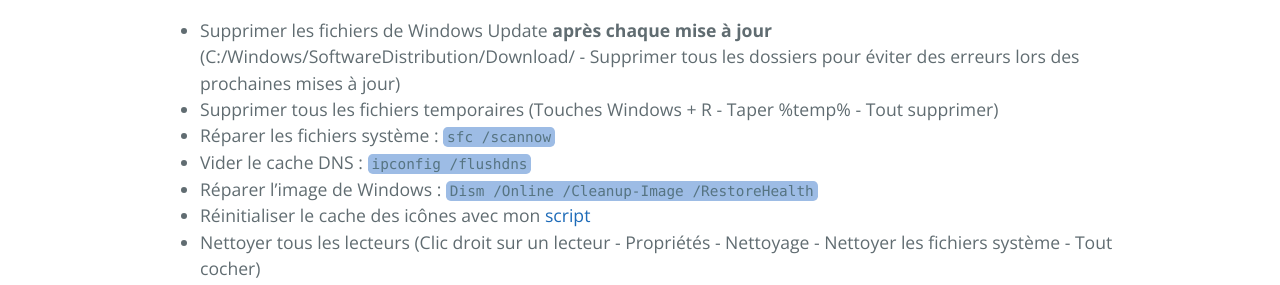
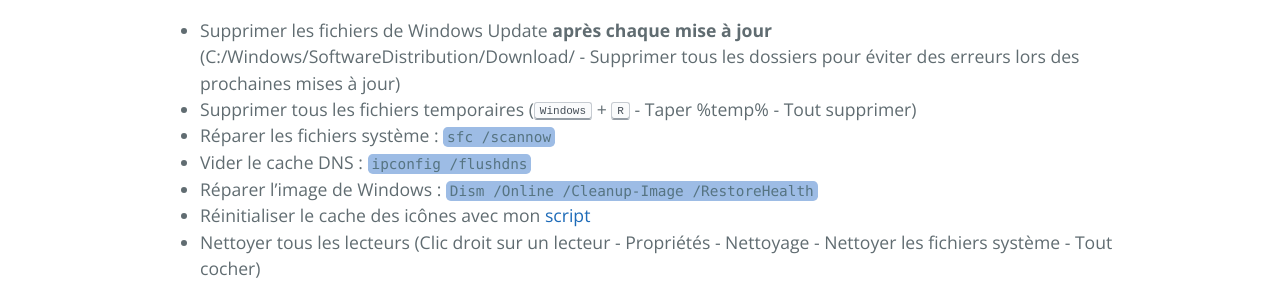
Before and after one commit to PouletEnSlip/pouletenslip.github.io, a Jekyll site: the page built from pages/opti/index.md, in a window 1280 px wide and 900 px high, scrolled down 899 px. Shown: the part 163-448 px from the top of the window. Built offline with Jekyll 4.4.1, drawn with Linux system fonts in a browser that asks for light colours; comment, search, counter and statistics services are not loaded.

Commit message:
Update index.md

```diff
--- a/pages/opti/index.md
+++ b/pages/opti/index.md
@@ -14,7 +14,7 @@
 
 Une fois que tout est bien à jour et que le PC a été redémarré :
 * Supprimer les fichiers de Windows Update **après chaque mise à jour** (C:/Windows/SoftwareDistribution/Download/ - Supprimer tous les dossiers pour éviter des erreurs lors des prochaines mises à jour)
-* Supprimer tous les fichiers temporaires (Touches Windows + R - Taper %temp% - Tout supprimer)
+* Supprimer tous les fichiers temporaires (<kbd>Windows</kbd> + <kbd>R</kbd> - Taper %temp% - Tout supprimer)
 * Réparer les fichiers système : `sfc /scannow`
 * Vider le cache DNS : `ipconfig /flushdns`
 * Réparer l’image de Windows : `Dism /Online /Cleanup-Image /RestoreHealth`
```
